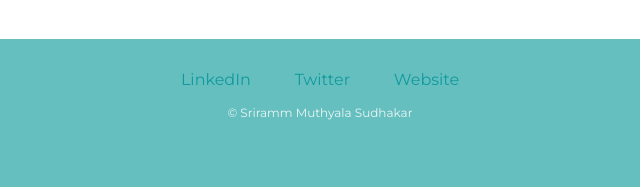
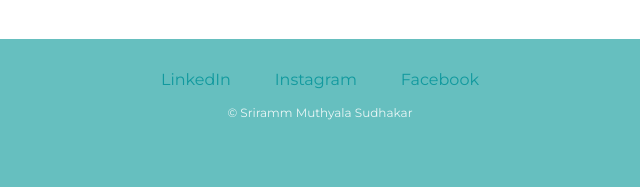
Before and after one commit to SrirammMS/cv, a plain HTML site: page index.html in a window 1280 px wide. Shown: the part 2845-3037 px from the top of the page, 320-960 px from the left. Drawn offline with Linux system fonts and the light colour scheme.

Commit message:
Update index.html
Updated the footers

```diff
--- a/index.html
+++ b/index.html
@@ -50,8 +50,8 @@
 
       <div class="bottom-container">
         <a class="footer-link" href="https://www.linkedin.com/in/sriramm-muthyala-sudhakar/">LinkedIn</a>
-        <a class="footer-link" href="https://twitter.com/">Twitter</a>
-        <a class="footer-link" href="https://www.appbrewery.co/">Website</a>
+        <a class="footer-link" href="https://www.instagram.com/__sri_ramm__/">Instagram</a>
+        <a class="footer-link" href="https://www.facebook.com/sriramm.sudhakar/">Facebook</a>
         <p class="copyright">© Sriramm Muthyala Sudhakar</p>
       </div>
 
```
